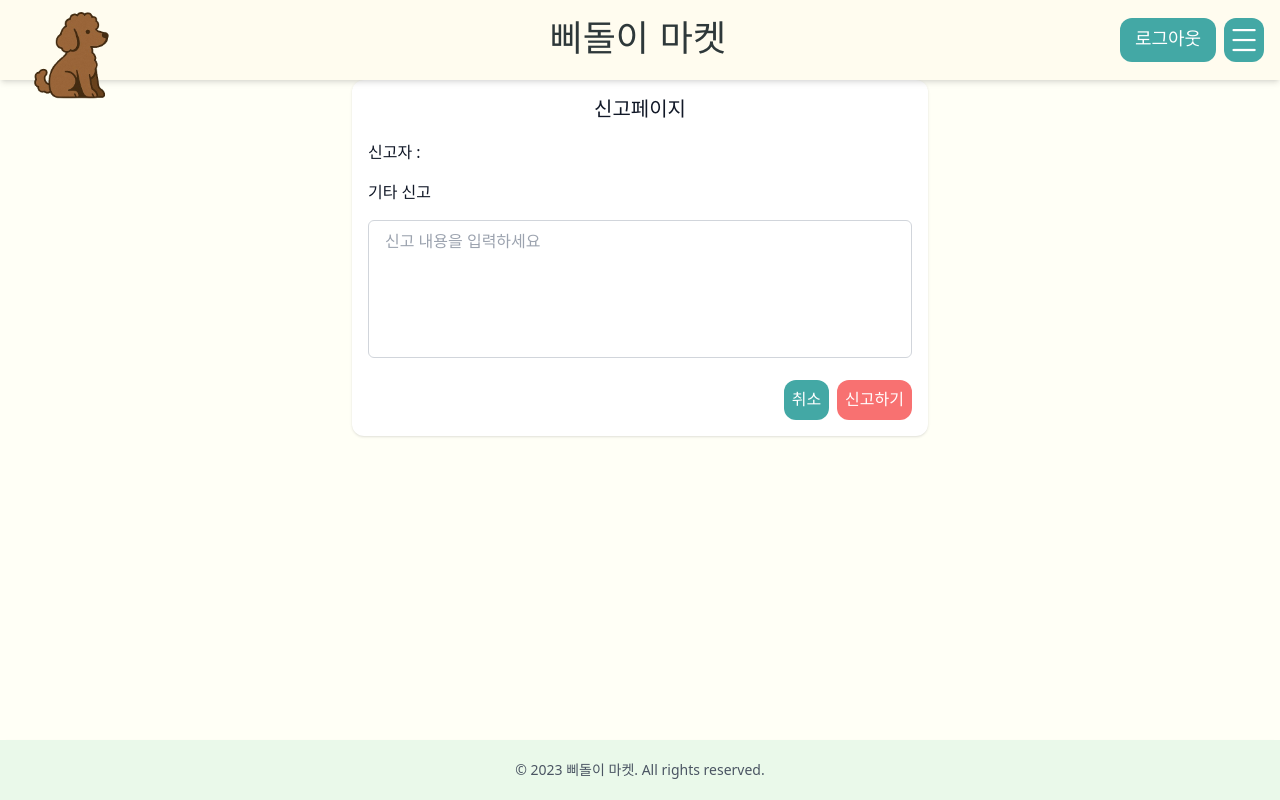
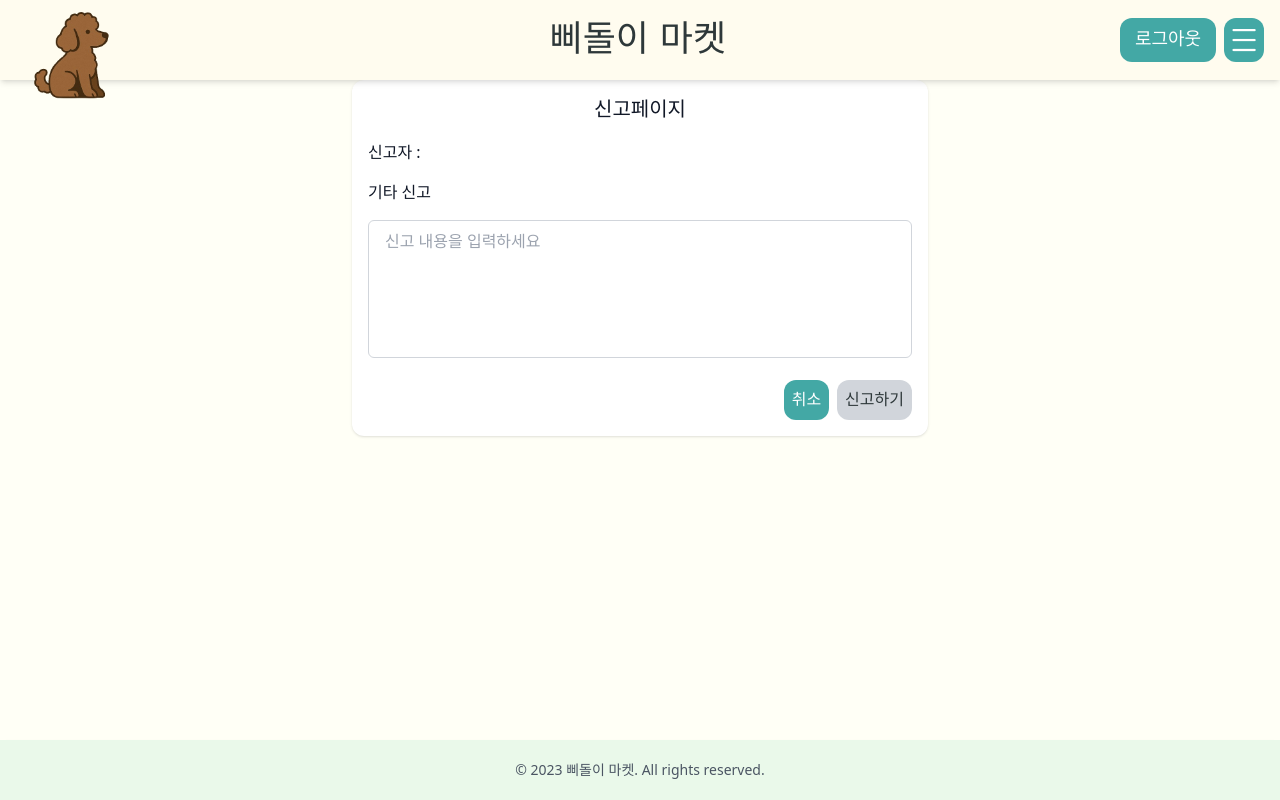
Before and after one commit to bbidoleMarket/bbidole_front, a Vue app: page /report/post/1 in a window 1280 px wide. Built offline with nearby package versions, Linux system fonts and the light colour scheme; no server answers; sample sign-in values are in the browser's storage; a web font is replaced by a local one.

Commit message:
Feat: 신고 버튼 활성화
- 신고 사유에 1자 이상 적어야 신고 가능
- modal 오타 수정

```diff
--- a/src/pages/ReportPage.vue
+++ b/src/pages/ReportPage.vue
@@ -21,7 +21,8 @@
       <div class="flex justify-end mt-4">
         <BaseButton class="text-md mr-2" @click="backPage">취소</BaseButton>
         <BaseButton
-          class="text-md bg-red-400 hover:bg-red-600 active:bg-red-400"
+          class="text-md bg-red-400 hover:bg-red-600 active:bg-red-400 disabled:bg-gray-300 disabled:text-[#2E383A]"
+          :disabled="!content.trim()"
           @click="submitReport"
           >신고하기</BaseButton
         >
@@ -100,7 +101,7 @@ const submitReport = () => {
     modal.open({
       title: "게시글 신고",
       message: "해당 게시글을 신고하시겠습니까?",
-      confirmText: "삭제",
+      confirmText: "신고",
       cancelText: "취소",
       onConfirm: () => {
         deletePostHandler(); // 직접 함수 호출
@@ -111,7 +112,7 @@ const submitReport = () => {
     modal.open({
       title: "채팅방 신고",
       message: "해당 채팅방을 신고하시겠습니까?",
-      confirmText: "삭제",
+      confirmText: "신고",
       cancelText: "취소",
       onConfirm: () => {
         deletePostHandler(); // 직접 함수 호출
```
